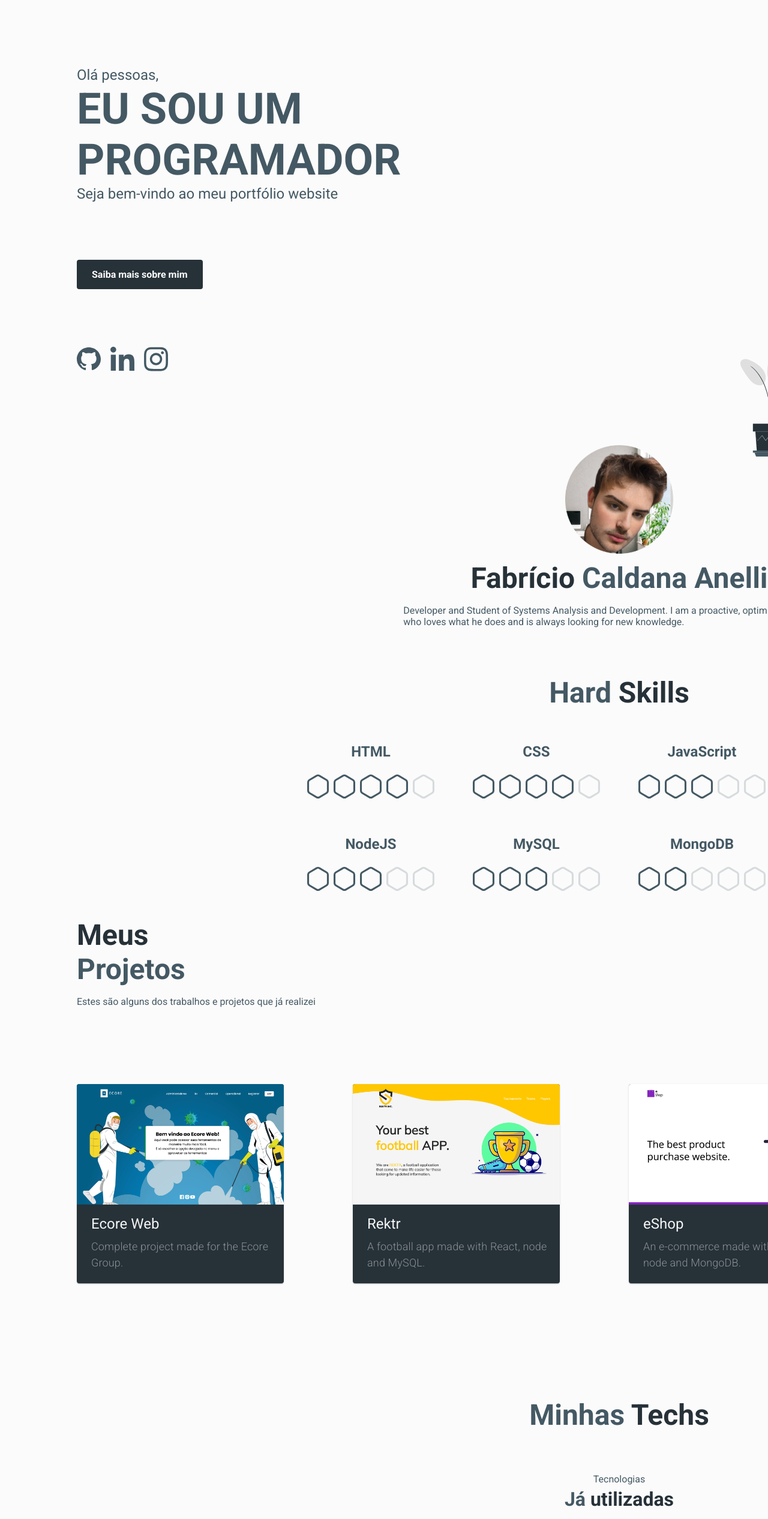
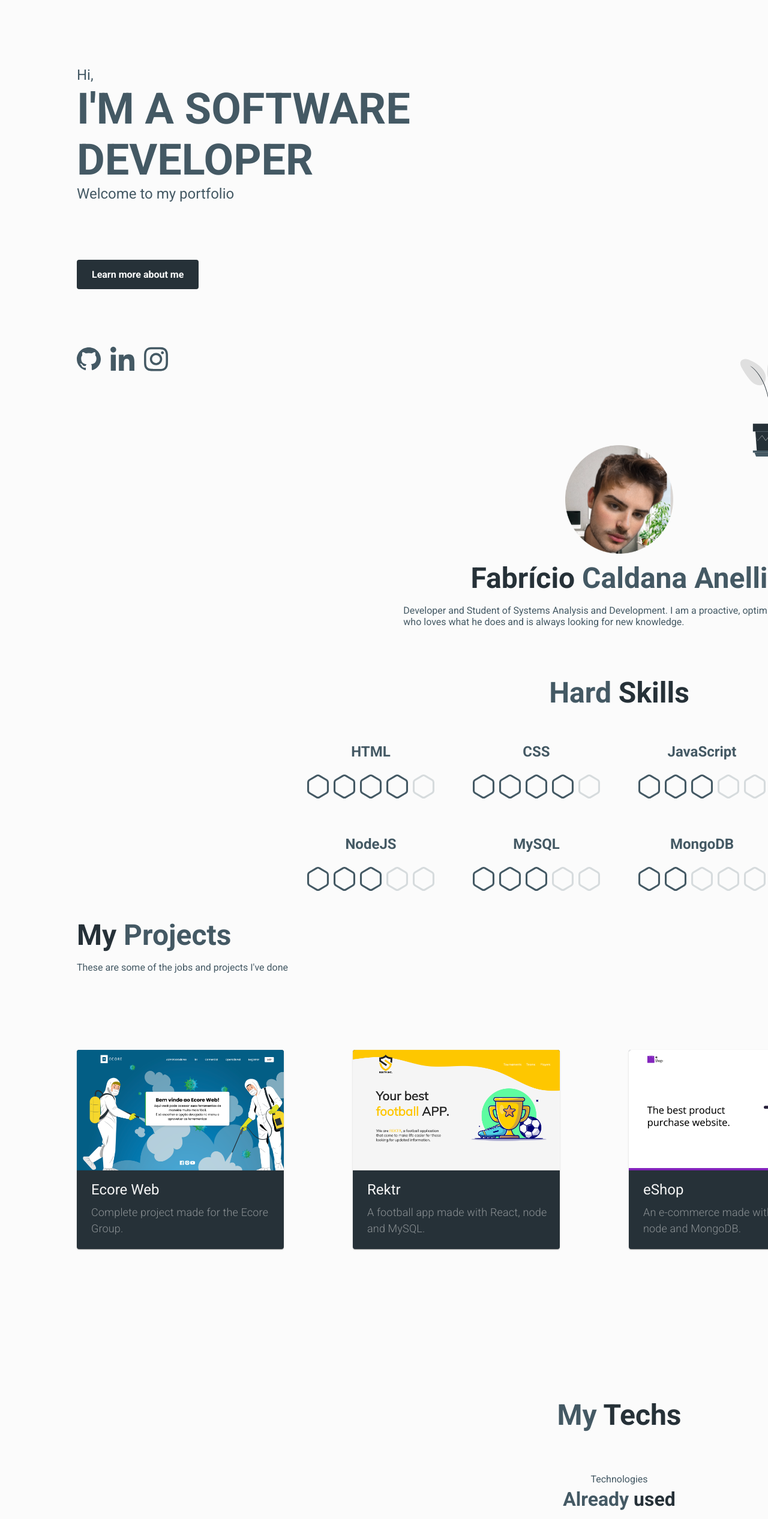
Before and after one commit to NcryScooby/concept_portfolio_light, a React (Vite) app: page / in a window 1280 px wide. Shown: the part 102-2634 px from the top of the page at 60% size. Built offline with nearby package versions, Linux system fonts and the light colour scheme.

Commit message:
updating to english

```diff
--- a/src/components/Header/Header.tsx
+++ b/src/components/Header/Header.tsx
@@ -16,19 +16,19 @@ const Header = () => {
               <Link to="#about">Home</Link>
             </li>
             <li>
-              <Link to="#about">Sobre</Link>
+              <Link to="#about">Introduction</Link>
             </li>
             <li>
-              <Link to="#about">Portfólio</Link>
+              <Link to="#about">Skills</Link>
             </li>
             <li>
-              <Link to="#about">Serviços</Link>
+              <Link to="#about">Projects</Link>
             </li>
             <li>
-              <Link to="#about">Resumo</Link>
+              <Link to="#about">Technologies</Link>
             </li>
             <li>
-              <Link to="#about">Contato</Link>
+              <Link to="#about">Experience</Link>
             </li>
           </ul>
         </div>
--- a/src/components/Introduction/Introduction.tsx
+++ b/src/components/Introduction/Introduction.tsx
@@ -10,17 +10,17 @@ const Introduction = () => {
       <Container>
         <div className="infos">
           <div>
-            <p>Olá pessoas,</p>
-            <h2>Eu sou um Programador</h2>
-            <p>Seja bem-vindo ao meu portfólio website</p>
+            <p>Hi,</p>
+            <h2>I'M A SOFTWARE DEVELOPER</h2>
+            <p>Welcome to my portfolio</p>
           </div>
           <div>
-            <Button>Saiba mais sobre mim</Button>
+            <Button>Learn more about me</Button>
           </div>
           <div className="networks">
-            <img src={git} alt="github" />
-            <img src={linkedin} alt="linkedin" />
-            <img src={instagram} alt="instagram" />
+            <img src={git} alt="github" className="links" />
+            <img src={linkedin} alt="linkedin" className="links" />
+            <img src={instagram} alt="instagram" className="links" />
           </div>
         </div>
         <div className="illustration">
--- a/src/components/Introduction/style.ts
+++ b/src/components/Introduction/style.ts
@@ -14,6 +14,9 @@ export const Container = styled.section`
       display: flex;
       gap: 1rem;
       align-items: center;
+      .links {
+        cursor: pointer;
+      }
     }
 
     p {
--- a/src/components/Professional/Professional.tsx
+++ b/src/components/Professional/Professional.tsx
@@ -7,45 +7,43 @@ const Professional = () => {
       <Container>
         <div className="title">
           <div>
-            <p>Minha jornada esta apenas começando, sempre aprendendo</p>
+            <p>My journey is just beginning, always learning</p>
           </div>
           <h2>
-            Experiência <span>Profissional</span>
+            Professional <span>Experience</span>
           </h2>
         </div>
         <div className="cards">
           <div>
-            <strong>Freelancer em Manutenção/Montagem de Computadores</strong>
-            <p>2018 a 2021.</p>
+            <strong>Freelancer in Computer Maintenance/Assembly</strong>
+            <p>2018 to 2021.</p>
           </div>
           <div>
-            <strong>Estágio de desenvolvedor Front-End</strong>
+            <strong>Front End Developer Internship</strong>
             <h6>Grupo Dimed/Panvel</h6>
-            <p>08/21 até 02/22.</p>
-            <p>
-              Auxiliava na construção de Sites Web usando a tecnologia ReactJS.
-            </p>
+            <p>08/21 to 02/22.</p>
+            <p>Assistance in building websites using ReactJS technology.</p>
           </div>
           <div>
             <strong>
-              Estágio de desenvolvedor Front-End/Mobile e IT specialist.
+              Front-End/Mobile developer internship and IT specialist.
             </strong>
             <h6>Grupo Ecore</h6>
-            <p>05/22 até 12/22.</p>
+            <p>05/22 to 12/22.</p>
             <p>
-              Construo Aplicações Web, usando ReactJS, NodeJS e mySQL.
-              Aplicações mobile usando React-Native e suporte geral nos
-              computadores e no sistema realizando consultas e alterações no
-              Banco de Dados.
+              I build Web Applications, using ReactJS, NodeJS and mySQL. Mobile
+              applications using React-Native and general support in computers
+              and the system performing consultations and changes in the
+              Database.
             </p>
           </div>
         </div>
         <div className="final-text">
           <img src={quote} alt="quote" id="quote" />
           <p>
-            “<strong>Aprender</strong> é a unica coisa que
-            <strong> a mente não se cansa</strong>, nunca tem medo e nunca se
-            arrepende”
+            “<strong>Learning</strong> is the only thing{" "}
+            <strong>the mind never exhausts</strong>, never fears, and never
+            regrets”
           </p>
           <p>~Leonardo da Vinci</p>
         </div>
--- a/src/components/Professional/style.ts
+++ b/src/components/Professional/style.ts
@@ -84,6 +84,7 @@ export const Container = styled.section`
     margin-top: 4rem;
     p {
       max-width: 40ch;
+      text-align: center;
 
       &:last-child {
         color: #263138;
--- a/src/components/Projects/Projects.tsx
+++ b/src/components/Projects/Projects.tsx
@@ -11,9 +11,9 @@ const Projects = () => {
       <Container>
         <div className="infos">
           <h2>
-            <span>Meus</span> Projetos
+            <span>My</span> Projects
           </h2>
-          <p>Estes são alguns dos trabalhos e projetos que já realizei</p>
+          <p>These are some of the jobs and projects I've done</p>
         </div>
         <div className="projects">
           <MuiCard
--- a/src/components/Tech/Tech.tsx
+++ b/src/components/Tech/Tech.tsx
@@ -17,14 +17,14 @@ const Tech = () => {
       <Container>
         <div className="title">
           <h2>
-            Minhas <span>Techs</span>
+            My <span>Techs</span>
           </h2>
         </div>
         <div className="tecs">
           <div className="tecs-old">
-            <p>Tecnologias</p>
+            <p>Technologies</p>
             <h3>
-              <span>Já</span> utilizadas
+              <span>Already</span> used
             </h3>
             <div>
               <img src={angular} alt="angular" />
@@ -33,9 +33,9 @@ const Tech = () => {
             </div>
           </div>
           <div className="tecs-current">
-            <p>Tecnologias</p>
+            <p>Technologies</p>
             <h3>
-              <span>Atualmente</span> desenvolvendo
+              <span>Currently</span> developing
             </h3>
             <div>
               <img src={html} alt="html" />
```
